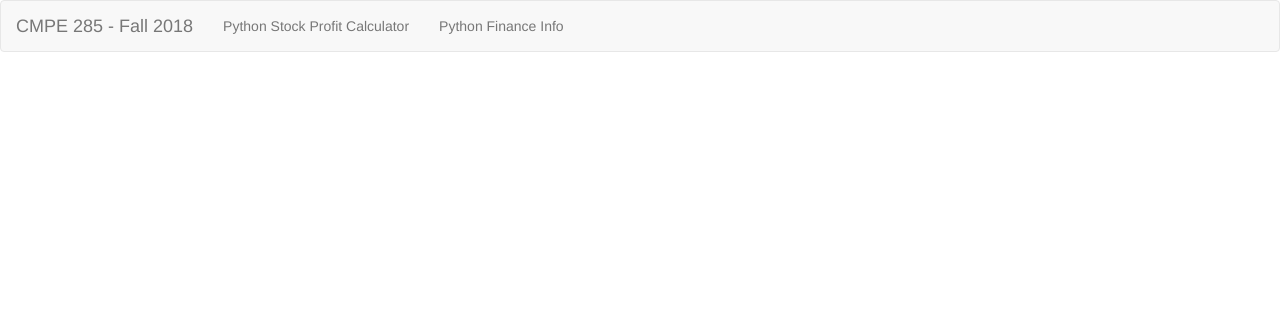
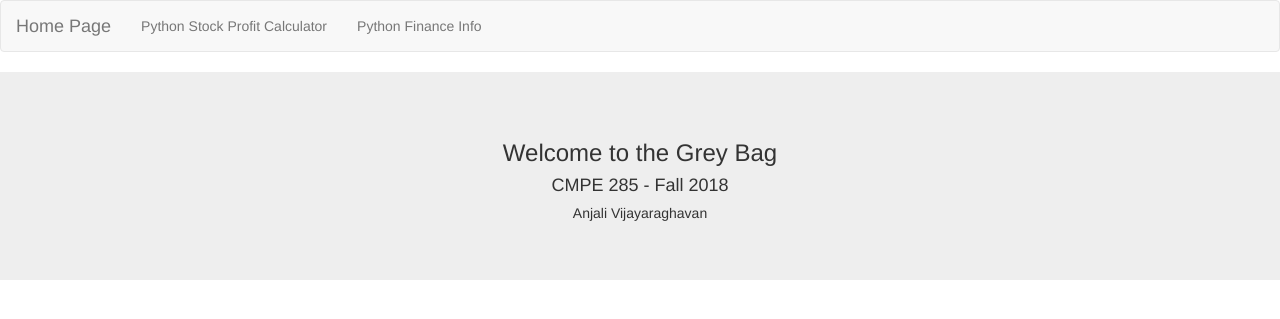
Before and after one commit to vjanjali/cmpe285, a Flask app: page / in a window 1280 px wide. Shown: the top 319 px of the page. Run offline with Flask 2, Linux system fonts and the light colour scheme; some libraries are stand-ins or nearby versions.

Commit message:
made changes to Home page and page navigation

```diff
--- a/templates/index.html
+++ b/templates/index.html
@@ -14,7 +14,7 @@
 <nav class="navbar navbar-default">
   <div class="container-fluid">
     <div class="navbar-header">
-      <a class="navbar-brand" href="#">CMPE 285 - Fall 2018</a>
+      <a class="navbar-brand" href="/">Home Page</a>
     </div>
     <ul class="nav navbar-nav">
       <li><a href="stock_calc">Python Stock Profit Calculator</a></li>
@@ -23,5 +23,11 @@
   </div>
 </nav>
 
+<div class="jumbotron text-center">
+    <h3>Welcome to the Grey Bag</h3>
+    <h4>CMPE 285 - Fall 2018</h4>
+    <h5>Anjali Vijayaraghavan</h5>
+</div>
+
 </body>
 </html>
```
